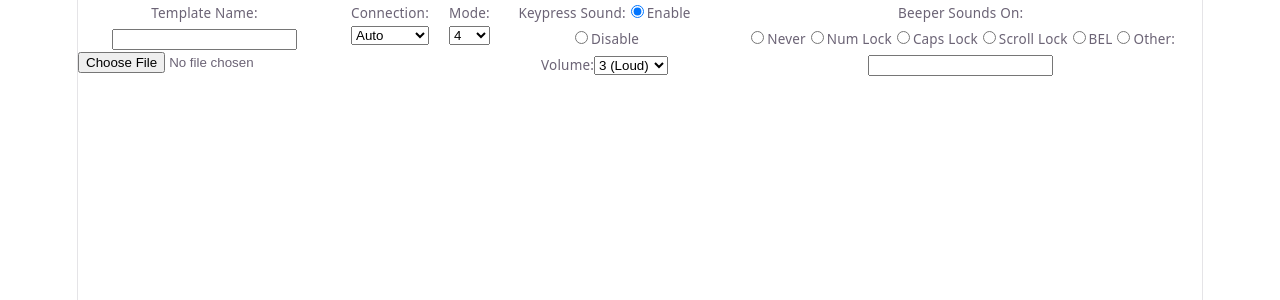
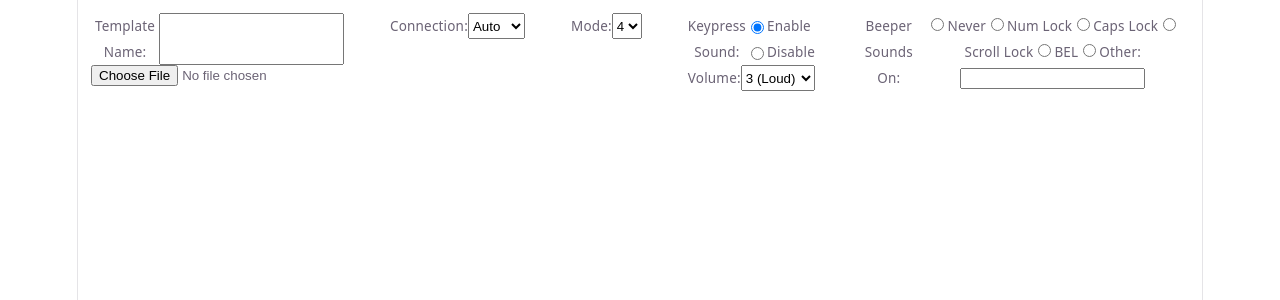
Before and after one commit to reecejpetty/krs-configurator, a React (Vite) app: page / in a window 1280 px wide. Shown: the top 300 px of the page. Built offline with nearby package versions, Linux system fonts and the light colour scheme.

Commit message:
Add additional styles to ConfigOptions component

```diff
--- a/src/components/ConfigOptions.jsx
+++ b/src/components/ConfigOptions.jsx
@@ -15,7 +15,7 @@ function ConfigOptions() {
 function FileUpload() {
   return (
     <div id="file-upload" className={styles.configSection}>
-      <div id="template-name-entry">
+      <div className={styles.flexRow}>
         <label htmlFor="template-name">Template Name:</label>
         <input type="text" id="template-name" />
       </div>
@@ -27,6 +27,7 @@ function FileUpload() {
 function Connection() {
   return (
     <div id="connection" className={styles.configSection}>
+      <div className={styles.flexRow}>
         <label htmlFor="connection-dropdown">Connection:</label>
         <select name="connection-dropdown" id="connection-dropdown">
           <option value="auto">Auto</option>
@@ -35,12 +36,14 @@ function Connection() {
           <option value="serial">Serial</option>
         </select>
       </div>
+    </div>
   )
 }
 
 function Mode() {
   return (
     <div id="mode" className={styles.configSection}>
+      <div className={styles.flexRow}>
         <label htmlFor="mode-dropdown">Mode:</label>
         <select name="mode-dropdown" id="mode-dropdown">
           <option value="1">1</option>
@@ -52,20 +55,27 @@ function Mode() {
           <option value="7">7</option>
         </select>
       </div>
+    </div>
   )
 }
 
 function KeypressSound() {
   return (
     <div id="keypress-sound" className={styles.configSection}>
-      <div id="keypress-sound-options">
+      <div className={styles.flexRow}>
         Keypress Sound:
+        <div className={styles.flexColumn}>
+          <div className={styles.flexRow}>
             <input type="radio" name="keypress" id="keypress-enable" defaultChecked />
             <label htmlFor="keypress-enable">Enable</label>
+          </div>
+          <div className={styles.flexRow}>
             <input type="radio" name="keypress" id="keypress-disable" />
             <label htmlFor="keypress-disable">Disable</label>
           </div>
-      <div id="keypress-sound-volume">
+        </div>
+      </div>
+      <div className={styles.flexRow}>
         <label htmlFor="volume-dropdown">Volume:</label>
         <select name="volume-dropdown" id="volume-dropdown">
           <option value="1">1 (Quiet)</option>
@@ -80,6 +90,7 @@ function KeypressSound() {
 function Beeper() {
   return (
     <div id="beeper" className={styles.configSection}>
+      <div className={styles.flexRow}>
         <div>Beeper Sounds On:</div>
         <div id="beeper-options">
           <input type="radio" name="beeper-option" id="beeper-never" />
@@ -98,6 +109,7 @@ function Beeper() {
           </label>
         </div>
       </div>
+    </div>
   )
 }
 
--- a/src/components/ConfigOptions.module.css
+++ b/src/components/ConfigOptions.module.css
@@ -6,5 +6,19 @@
 .configSection {
     display: flex;
     flex-direction: column;
+    justify-content: flex-start;
+    align-items: flex-start;
+    padding: 12px;
+    border: solid 1px white;
     font-size: .75rem;
 }
+
+.flexRow {
+    display: flex;
+    flex-direction: row;
+}
+
+.flexColumn {
+    display: flex;
+    flex-direction: column;
+}
```
Lines whose indentation alone changed are shown as unchanged.
